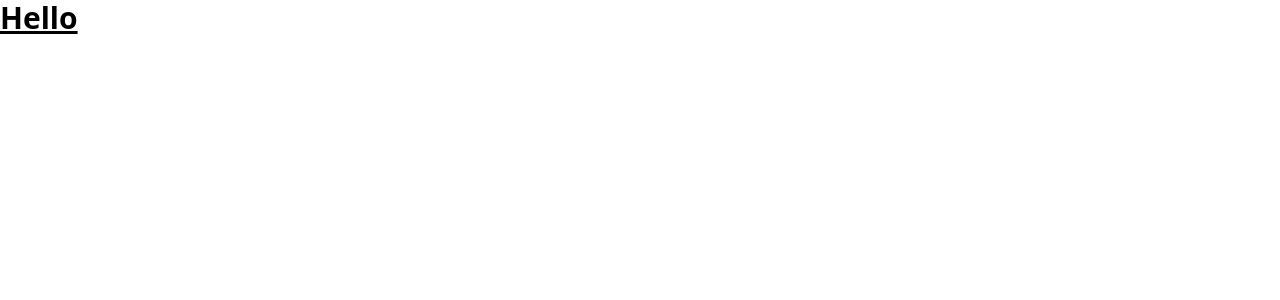
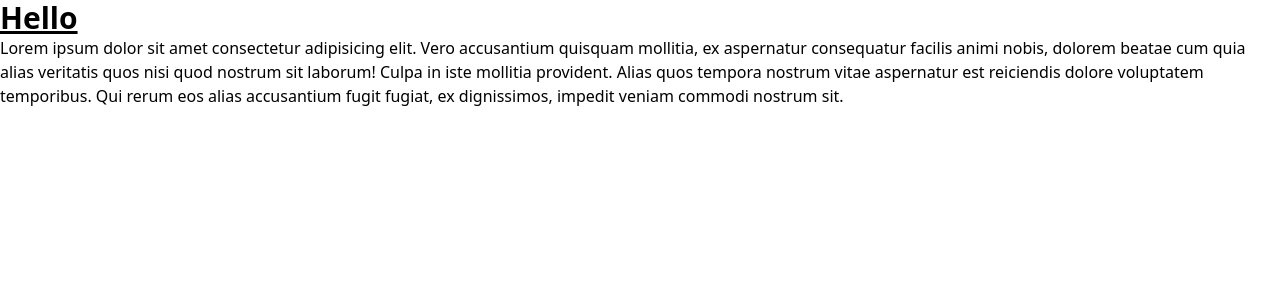
Before and after one commit to Eran2001/react-course, a React (Vite) app: page / in a window 1280 px wide. Shown: the top 300 px of the page. Built offline with nearby package versions, Linux system fonts and the light colour scheme.

Commit message:
add a new paragraph

```diff
--- a/src/App.jsx
+++ b/src/App.jsx
@@ -2,6 +2,15 @@ const App = () => {
   return (
     <div>
       <h1 className="text-3xl underline font-bold">Hello</h1>
+      <p>
+        Lorem ipsum dolor sit amet consectetur adipisicing elit. Vero
+        accusantium quisquam mollitia, ex aspernatur consequatur facilis animi
+        nobis, dolorem beatae cum quia alias veritatis quos nisi quod nostrum
+        sit laborum! Culpa in iste mollitia provident. Alias quos tempora
+        nostrum vitae aspernatur est reiciendis dolore voluptatem temporibus.
+        Qui rerum eos alias accusantium fugit fugiat, ex dignissimos, impedit
+        veniam commodi nostrum sit.
+      </p>
     </div>
   );
 };
```
